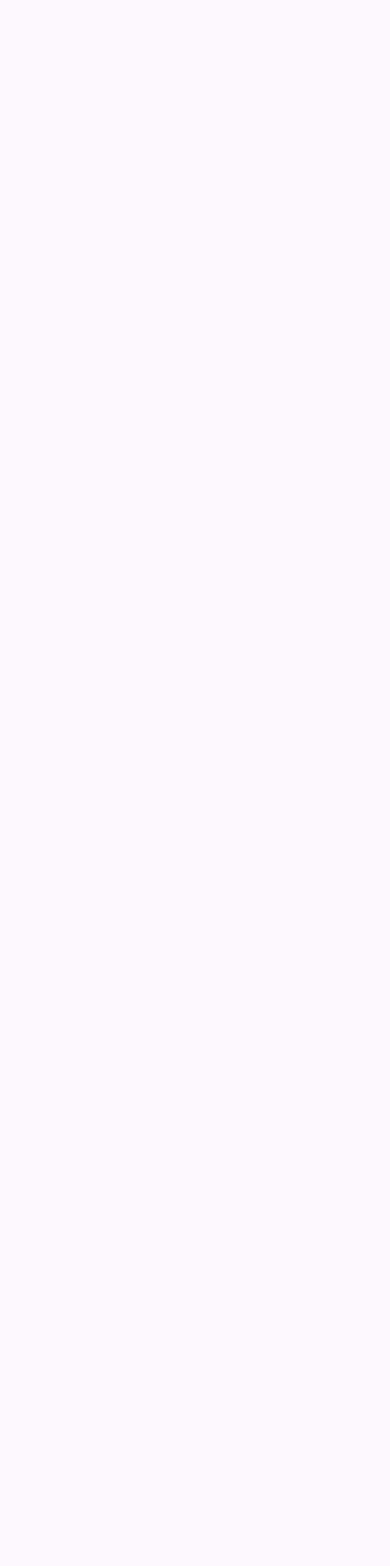
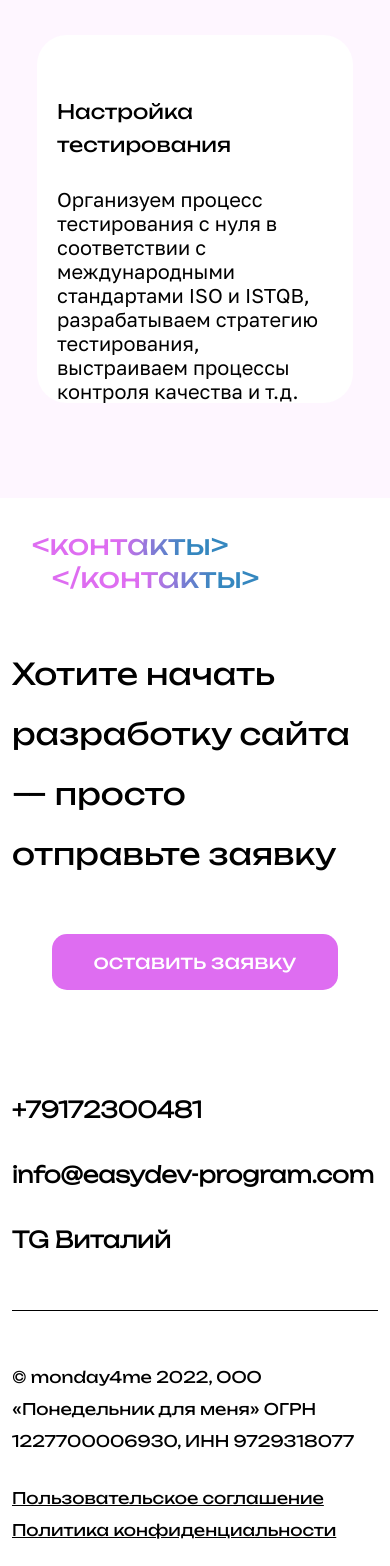
Before and after one commit to SvyatoSllav/EasyDevSite, a Vue app: page /#/services in a window 390 px wide. Shown: the part 2327-3893 px from the top of the page. Before the commit the page ends 998 px from the top, so only its background shows below. Built offline with nearby package versions, Linux system fonts and the light colour scheme.

Commit message:
сверстал неадаптивную версию услуг

```diff
--- /dev/null
+++ b/src/components/TheServices/TheFooter.vue
@@ -0,0 +1,227 @@
+<template>
+  <footer class="footer">
+    <div class="footer__wrapper">
+      <gradient-tags class="footer__tags">
+        <template v-slot:first_tag>контакты</template>
+        <template v-slot:second_tag>/контакты</template>
+      </gradient-tags>
+      <h1 class="footer__title">
+        Хотите начать разработку сайта — просто отправьте заявку
+      </h1>
+      <a class="btn-link" @click="showForm">
+        <button class="contact-btn"><slot>оставить заявку</slot></button>
+      </a>
+      <div class="footer__contacts-wrapper">
+        <div class="footer__contacts">
+          <h3 class="footer__phone-contact">
+            <a href="tel:+79172300481">+79172300481</a>
+          </h3>
+          <h3 class="footer__mail-contact">
+            <a href="mailto:info@easydev-program.com"
+              >info@easydev-program.com</a
+            >
+          </h3>
+          <h3 class="footer__telegram-contact">
+            <a href="https://t.me/EasyDevVi">TG Виталий</a>
+          </h3>
+        </div>
+        <img src="@/assets/img/footer_img.png" alt="" class="footer__image" />
+      </div>
+      <div class="footer__copyright">
+        <div class="footer-copyright-text">
+          © monday4me 2022, ООО «Понедельник для меня» ОГРН 1227700006930, ИНН
+          9729318077
+        </div>
+        <div class="footer-copyright-links">
+          <a href="#" class="copyright-agreement">
+            Пользовательское соглашение
+          </a>
+          <a href="#" class="copyright-rules">Политика конфиденциальности</a>
+        </div>
+      </div>
+    </div>
+  </footer>
+</template>
+
+<script>
+export default {
+  methods: {
+    showForm() {
+      console.log(1);
+      this.$emit("showForm");
+    },
+  },
+};
+</script>
+
+<style scoped>
+.footer {
+  background-color: #fff;
+}
+
+.footer__wrapper {
+  max-width: 1161px;
+  padding-top: 66px;
+  margin: 0 auto;
+}
+
+.footer__tags {
+  width: 230px;
+  margin-left: 20px;
+}
+
+.footer__tags h3:last-child {
+  text-align: end;
+}
+
+.footer__title {
+  font-family: "Unbounded";
+  font-style: normal;
+  font-weight: 400;
+  font-size: var(--title-fz);
+  line-height: 60px;
+  margin: 50px 0;
+}
+
+.footer__contacts {
+  margin-top: 100px;
+  margin-bottom: 50px;
+  font-family: "Unbounded-Light";
+  font-weight: 100;
+  font-style: normal;
+  font-size: var(--sub_title-fz);
+  line-height: 56px;
+  display: grid;
+  grid-template-columns: repeat(3, 1fr);
+  column-gap: 80px;
+  white-space: nowrap;
+  padding-bottom: 25px;
+  border-bottom: 1px solid black;
+}
+
+.footer__image {
+  display: none;
+}
+
+.footer__copyright {
+  display: flex;
+  justify-content: space-between;
+}
+
+.footer-copyright-text {
+  font-family: "Unbounded";
+  font-style: normal;
+  font-weight: 400;
+  font-size: 16px;
+  line-height: 32px;
+  max-width: 502px;
+}
+
+.footer-copyright-links {
+  display: flex;
+  flex-direction: column;
+  font-family: "Unbounded";
+  font-style: normal;
+  font-weight: 400;
+  font-size: 16px;
+  line-height: 32px;
+  text-decoration-line: underline;
+}
+.contact-btn {
+  cursor: pointer;
+  background-color: #de6df1;
+  padding: 25px 135px;
+  border: 2px solid transparent;
+  border-radius: 15px;
+  font-family: "Unbounded";
+  font-style: normal;
+  font-weight: 400;
+  font-size: var(--sub_title-fz);
+  line-height: 33px;
+  color: #ffffff;
+  transition: 0.3s ease;
+}
+
+.contact-btn:hover {
+  color: #de6df1;
+  border: 2px solid black;
+  background-color: v-bind(textColor);
+}
+
+@media screen and (max-width: 767px) {
+  .btn-link {
+    width: 100%;
+    display: block;
+    text-align: center;
+    white-space: nowrap;
+  }
+  .contact-btn {
+    padding: 14px 71px;
+    line-height: 24px;
+  }
+}
+
+@media screen and (max-width: 424px) {
+  .contact-btn {
+    padding: 14px 40px;
+  }
+}
+@media screen and (max-width: 320px) {
+  .contact-btn {
+    padding: 14px 10px;
+  }
+}
+
+@media screen and (max-width: 1160px) {
+  .footer__wrapper {
+    padding: 30px 36px;
+  }
+  .footer__contacts {
+    display: flex;
+    flex-direction: column;
+  }
+  .footer__contacts h3 {
+    margin-bottom: 25px;
+  }
+  .footer__contacts-wrapper {
+    display: flex;
+  }
+  .footer__image {
+    max-width: 350px;
+    max-height: 232px;
+    align-self: center;
+    padding-left: 35px;
+    display: inline;
+  }
+}
+@media screen and (max-width: 1026px) {
+  .footer__contacts-wrapper {
+    display: block;
+  }
+  .footer__image {
+    display: none;
+  }
+  .footer__copyright {
+    flex-direction: column;
+  }
+  .footer-copyright-text {
+    margin-bottom: 25px;
+  }
+}
+
+@media screen and (max-width: 425px) {
+  .footer__wrapper {
+    padding: 30px 12px;
+  }
+  .footer__contacts {
+    font-size: 19px;
+    line-height: 40px;
+  }
+}
+
+@media screen and (max-width: 374px) {
+  .footer__contacts {
+    font-size: 16px;
+  }
+}
+</style>
--- /dev/null
+++ b/src/components/TheServices/TheServices.vue
@@ -0,0 +1,158 @@
+<template>
+  <section class="services">
+    <div class="services__wrapper">
+      <div class="services__items">
+        <div class="service__item" v-for="item in items" :key="item.id">
+          <div class="service__info-wrapper">
+            <h3 class="service__item-title">{{ item.name }}</h3>
+            <p class="service__item-text">
+              {{ item.text }}
+            </p>
+          </div>
+        </div>
+      </div>
+    </div>
+  </section>
+</template>
+
+<script>
+export default {
+  data() {
+    return {
+      items: [
+        {
+          id: 1,
+          name: "Настройка тестирования",
+          text: "Организуем процесс тестирования с нуля в соответствии с международными стандартами ISO и ISTQB, разрабатываем стратегию тестирования, выстраиваем процессы контроля качества и т.д.",
+        },
+        {
+          id: 2,
+          name: "Настройка тестирования",
+          text: "Организуем процесс тестирования с нуля в соответствии с международными стандартами ISO и ISTQB, разрабатываем стратегию тестирования, выстраиваем процессы контроля качества и т.д.",
+        },
+        {
+          id: 3,
+          name: "Настройка тестирования",
+          text: "Организуем процесс тестирования с нуля в соответствии с международными стандартами ISO и ISTQB, разрабатываем стратегию тестирования, выстраиваем процессы контроля качества и т.д.",
+        },
+        {
+          id: 4,
+          name: "Настройка тестирования",
+          text: "Организуем процесс тестирования с нуля в соответствии с международными стандартами ISO и ISTQB, разрабатываем стратегию тестирования, выстраиваем процессы контроля качества и т.д.",
+        },
+      ],
+    };
+  },
+};
+</script>
+
+<style scoped>
+.services {
+  padding-top: 60px;
+  padding-bottom: 95px;
+}
+.services__wrapper {
+  max-width: 1161px;
+  margin: 0 auto;
+}
+.service__tags {
+  margin-left: auto;
+  width: 190px;
+}
+.service__tags h3:last-child {
+  text-align: end;
+}
+.services__items {
+  max-width: 1161px;
+  margin: 50px auto 0;
+  display: grid;
+  grid-template-columns: repeat(2, 1fr);
+  grid-template-rows: repeat(2, 1fr);
+  column-gap: 40px;
+  row-gap: 50px;
+}
+.services__contact-link {
+  display: flex;
+  justify-content: flex-end;
+  padding-bottom: 78px;
+}
+.service__item {
+  background-color: #fff;
+  border-radius: 68px;
+}
+
+.service__info-wrapper {
+  display: flex;
+  flex-direction: column;
+  padding-top: 60px;
+  max-width: 447px;
+  margin: 0 auto;
+}
+
+.service__item-title {
+  margin-bottom: 26px;
+  font-family: "Unbounded";
+  font-weight: 400;
+  font-size: var(--sub_title-fz);
+  line-height: 33px;
+}
+
+.service__item-text {
+  margin-bottom: 93px;
+  font-family: "Golos-Text-Regular";
+  font-style: normal;
+  font-weight: 400;
+  font-size: var(--sub_title-fz);
+  line-height: 34px;
+}
+
+.service__item-btn {
+  background-color: transparent;
+  border: none;
+  display: flex;
+  margin-left: auto;
+  padding-right: 55px;
+  padding-bottom: 43px;
+}
+
+.service__item-btn-img {
+  width: 64px;
+  height: 64px;
+}
+@media screen and (max-width: 1160px) {
+  .services__items {
+    margin: 50px 147px 0;
+    grid-template-columns: repeat(1, 1fr);
+    column-gap: 25px;
+  }
+  .services__contact-link {
+    justify-content: center;
+  }
+}
+
+@media screen and (max-width: 1023px) {
+  .services__items {
+    margin: 50px 37px 0;
+  }
+}
+
+@media screen and (max-width: 766px) {
+  .service__item {
+    border-radius: 30px;
+  }
+  .service__info-wrapper {
+    padding: 60px 20px 0;
+  }
+  .service__item-text {
+    line-height: 24px;
+    margin-bottom: 0;
+  }
+  .service__item-btn {
+    padding: 0 34px 26px 0;
+  }
+  .service__item-btn-img {
+    width: 39px;
+    height: 36px;
+  }
+}
+</style>
--- a/src/pages/TheServices.vue
+++ b/src/pages/TheServices.vue
@@ -2,15 +2,17 @@
   <the-header @showForm="this.isVisible = true"></the-header>
   <the-sidebar :burgerTop="burgerTop"></the-sidebar>
   <services-info @showForm="this.isVisible = true"></services-info>
-  <contact-modal-form
-    @close="this.isVisible = false"
-    :isVisible="isVisible"
-  ></contact-modal-form>
+  <contact-modal-form @close="this.isVisible = false" :isVisible="isVisible">
+  </contact-modal-form>
+  <the-services></the-services>
+  <the-footer @showForm="this.isVisible = true"></the-footer>
 </template>
 
 <script>
 import TheHeader from "@/components/TheServices/TheHeader";
 import ServicesInfo from "@/components/TheServices/ServicesInfo";
+import TheFooter from "@/components/TheServices/TheFooter";
+import TheServices from "@/components/TheServices/TheServices";
 export default {
   data() {
     return {
@@ -26,6 +28,8 @@ export default {
   components: {
     TheHeader,
     ServicesInfo,
+    TheServices,
+    TheFooter,
   },
 };
 </script>
```
